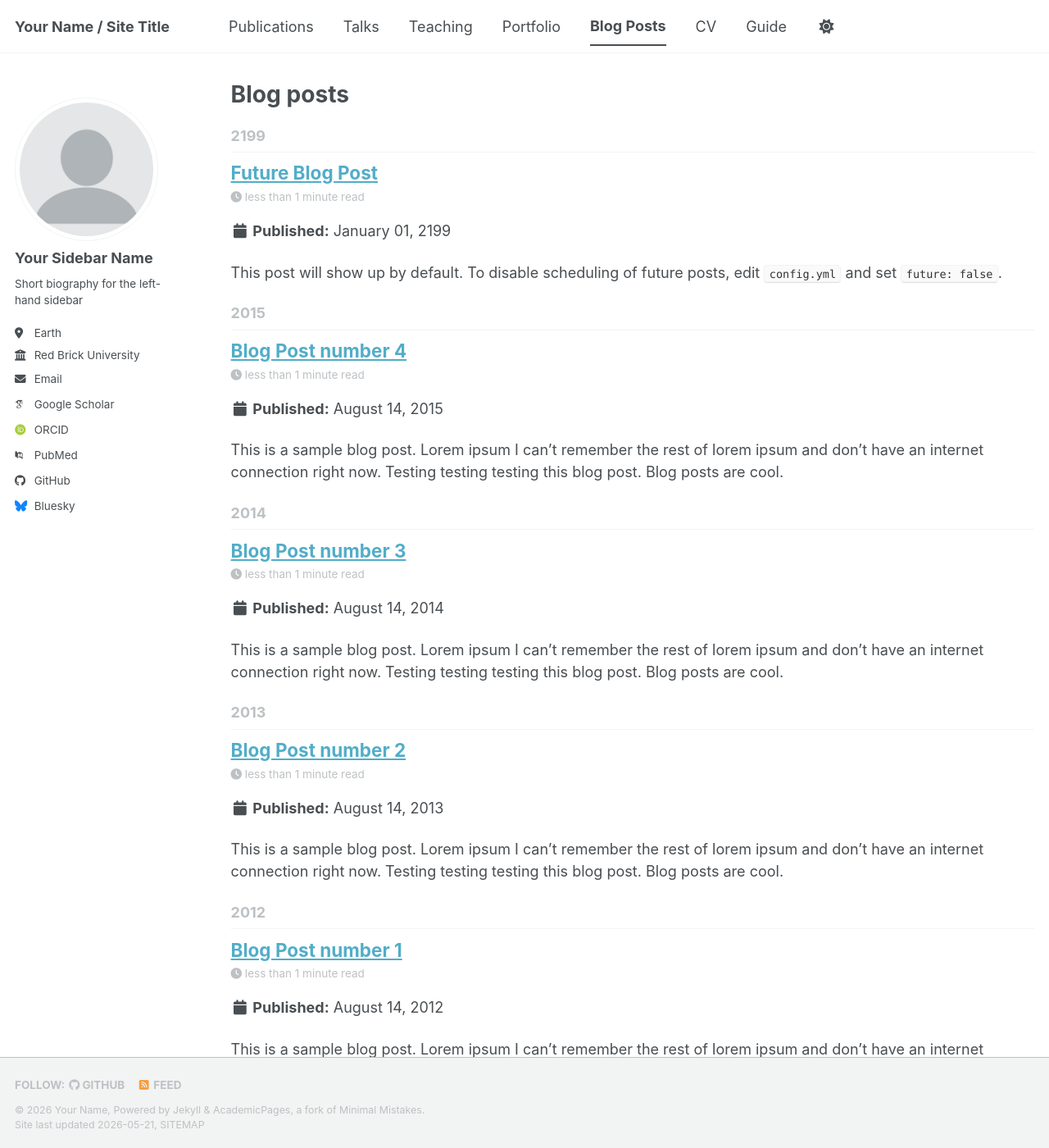
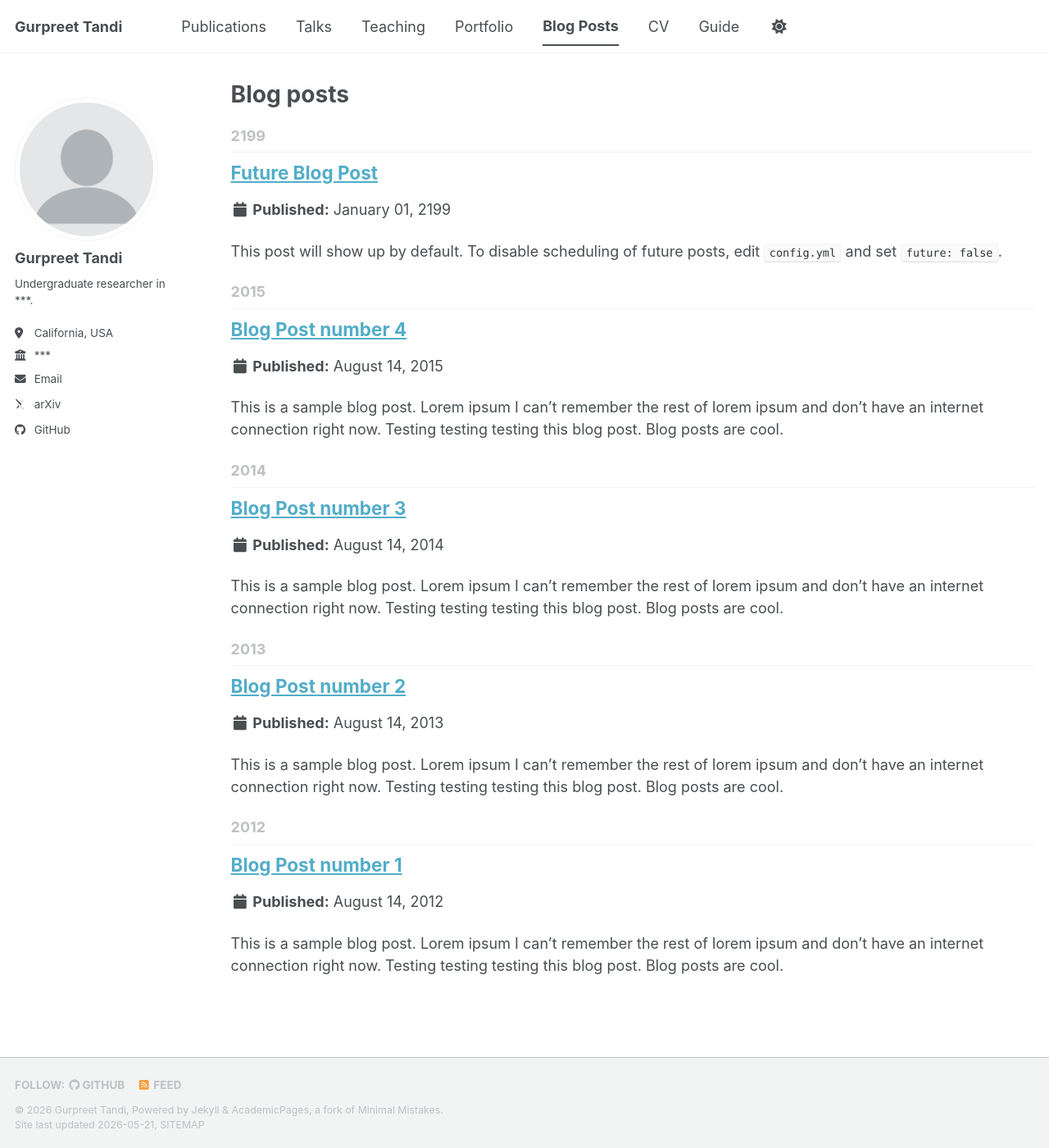
Before and after one commit to tandigurpreet/tandigurpreet.github.com, a Jekyll site: the page built from _pages/year-archive.html, in a window 1280 px wide and 1400 px high. Shown: the whole window at 82% size. Built offline with Jekyll 4.4.1, drawn with Linux system fonts in a browser that asks for light colours; some web fonts are replaced; a script bundle is joined from its source files by our own code; library files that are not in the unit come from our copies; part of the change alters nothing that is shown.

Commit message:
Update _config.yml

```diff
--- a/_config.yml
+++ b/_config.yml
@@ -1,170 +1,131 @@
-# Welcome to Jekyll!
-#
-# This config file is meant for settings that affect your entire site, values
-# which you are expected to set up once and rarely need to edit after that.
-# For technical reasons, this file is *NOT* reloaded automatically when you use
-# `jekyll serve -l -H localhost`. If you change this file, please restart the
-# server process.
-
 # Basic Site Settings
 locale                   : "en-US"
-site_theme               : "default" # The available themes options are "default", "air", "sunrise", "mint", "dirt" and "contrast"
-title                    : "Your Name / Site Title"
+site_theme               : "default"
+title                    : "Gurpreet Tandi"
 title_separator          : "-"
-name                     : &name "Your Name"
-description              : &description "Your Name's academic portfolio"   # Update this with a general description of your site, this is the default if not overridden by a page
-url                      : https://tandigurpreet.github.io # The base hostname & protocol for your site e.g. "https://[your GitHub username].github.io",
-                                                           # or if you already have some other page hosted on Github then use "https://[your GitHub username].github.io/[Your Repo Name]"
-baseurl                  : "" # the subpath of your site, e.g. "/blog"
-repository               : "academicpages/academicpages.github.io"
+name                     : &name "Gurpreet Tandi"
+description              : &description "Academic portfolio of Gurpreet Tandi, undergraduate researcher in ***."
+url                      : "https://tandigurpreet.github.io"
+baseurl                  : ""
+repository               : "tandigurpreet/tandigurpreet.github.io"
 
-# Site Author - The following control what appear as part of the author content on the side bar.
-#               If a field is blank the icon and link will not appear, otherwise it will be shown.
-#               Additional customization can be done by editing /_includes/author-profile.html
+# Author Sidebar
 author:
-  # Biographic information
   avatar           : "profile.png"
-  name             : "Your Sidebar Name"
-  pronouns         : # example: "she/her"
-  bio              : "Short biography for the left-hand sidebar"
-  location         : "Earth"
-  employer         : "Red Brick University"
-  uri              : # URL
-  email            : "none@example.org"
+  name             : "Gurpreet Tandi"
+  pronouns         :
+  bio              : "Undergraduate researcher in ***."
+  location         : "California, USA"
+  employer         : "***"
+  uri              :
+  email            : "tandi.sgurpreet@gmail.com"
 
   # Academic websites
-  academia         : # URL
-  arxiv            : # URL - Update with the correct link to your profile
-  googlescholar    : "https://scholar.google.com/citations?user=PS_CX0AAAAAJ"
-  inspire-hep      : # URL
-  impactstory      : # URL
-  orcid            : "https://orcid.org/yourorcidurl"
-  semantic         : # URL
-  ssrn             : # URL
-  pubmed           : "https://www.ncbi.nlm.nih.gov/pubmed/?term=john+snow"
-  researchgate     : # URL
-  scopus           : # URL
-  zotero           : # URL
+  academia         :
+  arxiv            : "https://arxiv.org/a/0009-0002-0767-4158.html"
+  googlescholar    :
+  inspire-hep      :
+  impactstory      :
+  orcid            :
+  semantic         :
+  ssrn             :
+  pubmed           :
+  researchgate     :
+  scopus           :
+  zotero           :
 
-
-  # Repositories and software development
-  bitbucket        : # Username - Update with your username on the site
-  codepen          : # Username
-  dribbble         : # Username
-  github           : "academicpages"
-  kaggle           : # Username
-  stackoverflow    : # User number or user number and name (i.e., use "1" or "1/jeff-atwood")
+  # Development / repositories
+  bitbucket        :
+  codepen          :
+  dribbble         :
+  github           : "tandigurpreet"
+  kaggle           :
+  stackoverflow    :
 
   # Social media
-  artstation       : # Username
-  bluesky          : "bsky.app" # Replace this with you Bluesky username
-  facebook         : # Username
-  flickr           : # Username
-  foursquare       : # Username
-  goodreads        : # Username
-  google_plus      : # Username
-  keybase          : # Username
-  instagram        : # Username
-  lastfm           : # Username
-  linkedin         : # Username
-  mastodon         : # URL
-  medium           : # URL
-  pinterest        : # Username
-  soundcloud       : # Username
-  steam            : # Username
-  telegram         : # URL
-  tumblr           : # Username
-  twitter          : # Username for X / Twitter
-  vine             : # Username
-  weibo            : # Username
-  wikipedia        : # Username
-  xing             : # Username
-  youtube          : # Username
-  zhihu            : # Username
+  artstation       :
+  bluesky          :
+  facebook         :
+  flickr           :
+  foursquare       :
+  goodreads        :
+  google_plus      :
+  keybase          :
+  instagram        :
+  lastfm           :
+  linkedin         :
+  mastodon         :
+  medium           :
+  pinterest        :
+  soundcloud       :
+  steam            :
+  telegram         :
+  tumblr           :
+  twitter          :
+  vine             :
+  weibo            :
+  wikipedia        :
+  xing             :
+  youtube          :
+  zhihu            :
 
-# Publication Category - The following the list of publication categories and their headings
+# Publication Categories
 publication_category:
   books:
     title: 'Books'
   manuscripts:
-    title: 'Journal Articles'
+    title: 'Preprints and Articles'
   conferences:
     title: 'Conference Papers'
 
 # Site Settings
-teaser                   :  # filename of teaser fallback teaser image placed in /images/ for social media previews
-breadcrumbs              : false # true, false (default)
+teaser                   :
+breadcrumbs              : false
 words_per_minute         : 160
 future                   : true
-read_more                : "disabled" # if enabled, adds "Read more" links to excerpts
-talkmap_link             : false      #change to true to add link to talkmap on talks page
+read_more                : "disabled"
+talkmap_link             : false
+
 comments:
-  provider               : # false (default), "disqus", "discourse", "facebook", "google-plus", "staticman", "custom"
-  disqus:
-    shortname            :
-  discourse:
-    server               : # https://meta.discourse.org/t/embedding-discourse-comments-via-javascript/31963 , e.g.: meta.discourse.org
-  facebook:
-    appid                :
-    num_posts            : # 5 (default)
-    colorscheme          : # "light" (default), "dark"
-staticman:
-  allowedFields          : ['name', 'email', 'url', 'message']
-  branch                 : "gh-pages" # "master", "gh-pages"
-  commitMessage          : "New comment."
-  filename               : comment-{@timestamp}
-  format                 : "yml"
-  moderation             : true
-  path                   : "_data/comments/{options.slug}"
-  requiredFields         : ['name', 'email', 'message']
-  transforms:
-    email                : "md5"
-  generatedFields:
-    date:
-      type               : "date"
-      options:
-        format           : "iso8601" # "iso8601" (default), "timestamp-seconds", "timestamp-milliseconds"
+  provider               :
+
 atom_feed:
-  hide                   : false     # change to true to hide the RSS feed in the footer
-  path                   : # blank (default) uses feed.xml
+  hide                   : false
+  path                   :
 
-
-# SEO Related
+# SEO
 google_site_verification :
 bing_site_verification   :
 alexa_site_verification  :
 yandex_site_verification :
 
-
 # Social Sharing
 twitter:
-  username               : &twitter
+  username               :
 facebook:
   username               :
   app_id                 :
   publisher              :
-og_image                 :  # Social media default site image
-og_description           :  # Social media default site image description
-# For specifying social profiles
-# - https://developers.google.com/structured-data/customize/social-profiles
+
+og_image                 :
+og_description           :
+
 social:
-  type                   : # Person or Organization (defaults to Person)
-  name                   : # If the user or organization name differs from the site's name
-  links: # An array of links to social media profiles
-
+  type                   : Person
+  name                   : "Gurpreet Tandi"
+  links:
+    - "https://github.com/tandigurpreet"
 
 # Analytics
 analytics:
-  provider               :  "false" # false (default), "google", "google-universal", "google-analytics-4", "custom"
-  google:
-    tracking_id          :
-
+  provider               : false
 
 # Reading Files
 include:
   - .htaccess
   - _pages
   - files
+
 exclude:
   - "*.sublime-project"
   - "*.sublime-workspace"
@@ -192,12 +153,13 @@ exclude:
   - README
   - tmp
   - vendor
+
 keep_files:
   - .git
   - .svn
+
 encoding: "utf-8"
 markdown_ext: "markdown,mkdown,mkdn,mkd,md"
-
 
 # Conversion
 markdown: kramdown
@@ -205,7 +167,6 @@ highlighter: rouge
 lsi: false
 excerpt_separator: "\n\n"
 incremental: false
-
 
 # Markdown Processing
 kramdown:
@@ -218,92 +179,76 @@ kramdown:
   smart_quotes: lsquo,rsquo,ldquo,rdquo
   enable_coderay: false
 
-
-# These settings control the types of collections used by the template
+# Collections
 collections:
   teaching:
     output: true
     permalink: /:collection/:path/
+
   publications:
     output: true
     permalink: /:collection/:path/
+
   portfolio:
     output: true
     permalink: /:collection/:path/
+
   talks:
     output: true
     permalink: /:collection/:path/
 
-
-# These settings control how pages and collections are included in the site
+# Defaults
 defaults:
-  # _posts
   - scope:
       path: ""
       type: posts
     values:
       layout: single
       author_profile: true
-      read_time: true
-      comments: true
-      share: true
-      related: true
-  # _pages
+
   - scope:
       path: ""
       type: pages
     values:
       layout: single
       author_profile: true
-  # _teaching
+
   - scope:
       path: ""
       type: teaching
     values:
       layout: single
       author_profile: true
-      share: true
-      comments: true
-  # _publications
+
   - scope:
       path: ""
       type: publications
     values:
       layout: single
       author_profile: true
-      share: true
-      comments: true
-  # _portfolio
+
   - scope:
       path: ""
       type: portfolio
     values:
       layout: single
       author_profile: true
-      share: true
-      comment: true
-  # _talks
+
   - scope:
       path: ""
       type: talks
     values:
       layout: talk
       author_profile: true
-      share: true
 
-
-# Sass/SCSS
+# Sass
 sass:
   sass_dir: _sass
-  style: compressed # https://sass-lang.com/documentation/file.SASS_REFERENCE.html#output_style
-
+  style: compressed
 
 # Outputting
 permalink: /:categories/:title/
-# paginate: 5 # amount of posts to show
-# paginate_path: /page:num/
-timezone: Etc/UTC # https://en.wikipedia.org/wiki/List_of_tz_database_time_zones
-
+timezone: America/Los_Angeles
 
 # Plugins
 plugins:
@@ -314,7 +259,6 @@ plugins:
   - jekyll-redirect-from
   - jemoji
 
-# Mimic GitHub Pages with --safe
 whitelist:
   - jekyll-feed
   - jekyll-gist
@@ -323,38 +267,16 @@ whitelist:
   - jekyll-redirect-from
   - jemoji
 
-
 # Archives
-#  Type
-#  - GitHub Pages compatible archive pages built with Liquid ~> type: liquid (default)
-#  - Jekyll Archives plugin archive pages ~> type: jekyll-archives
-#  Path (examples)
-#  - Archive page should exist at path when using Liquid method or you can
-#    expect broken links (especially with breadcrumbs enabled)
-#  - <base_path>/tags/my-awesome-tag/index.html ~> path: /tags/
-#  - <base_path/categories/my-awesome-category/index.html ~> path: /categories/
-#  - <base_path/my-awesome-category/index.html ~> path: /
 category_archive:
   type: liquid
   path: /categories/
+
 tag_archive:
   type: liquid
   path: /tags/
-# https://github.com/jekyll/jekyll-archives
-# jekyll-archives:
-#   enabled:
-#     - categories
-#     - tags
-#   layouts:
-#     category: archive-taxonomy
-#     tag: archive-taxonomy
-#   permalinks:
-#     category: /categories/:name/
-#     tag: /tags/:name/
-
 
 # HTML Compression
-# - https://jch.penibelst.de/
 compress_html:
   clippings: all
   ignore:
```
